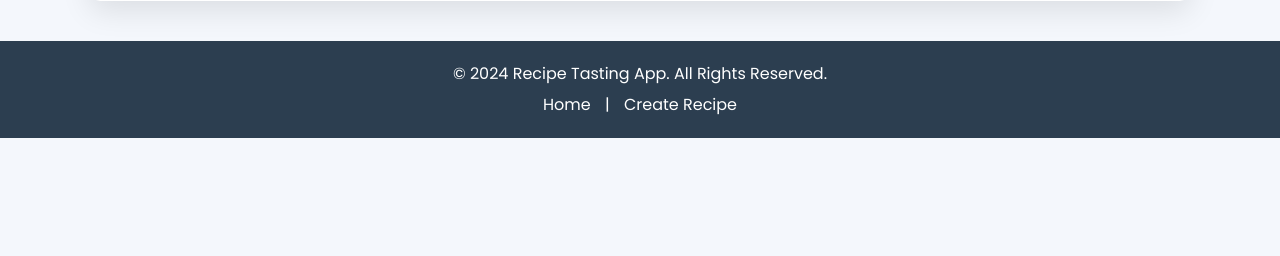
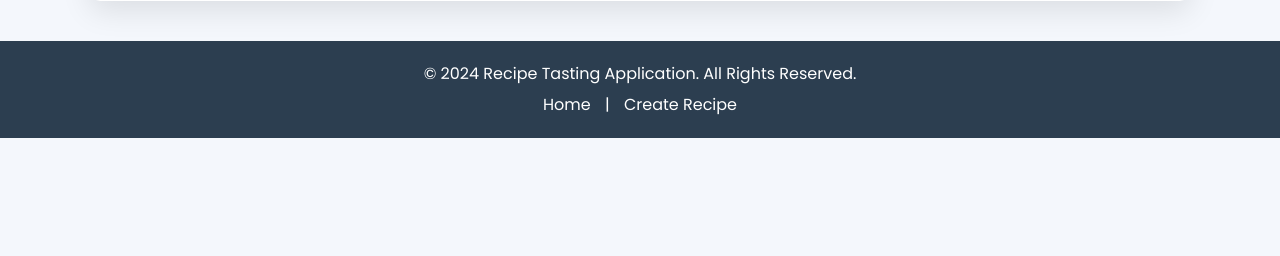
Before and after one commit to apoorv2510/finaldevops, a Flask app: page / in a window 1280 px wide. Shown: the part 470-726 px from the top of the page. Run offline with Flask 2, Linux system fonts and the light colour scheme; a user stored in the database is signed in; data comes from the database, SQL or seed files in the repository.

Commit message:
Update index.html

```diff
--- a/templates/index.html
+++ b/templates/index.html
@@ -255,7 +255,7 @@
 
     <!-- Footer -->
     <footer>
-        <p>&copy; 2024 Recipe Tasting App. All Rights Reserved.</p>
+        <p>&copy; 2024 Recipe Tasting Application. All Rights Reserved.</p>
         <a href="/">Home</a> | <a href="/create">Create Recipe</a>
     </footer>
 </body>
```
